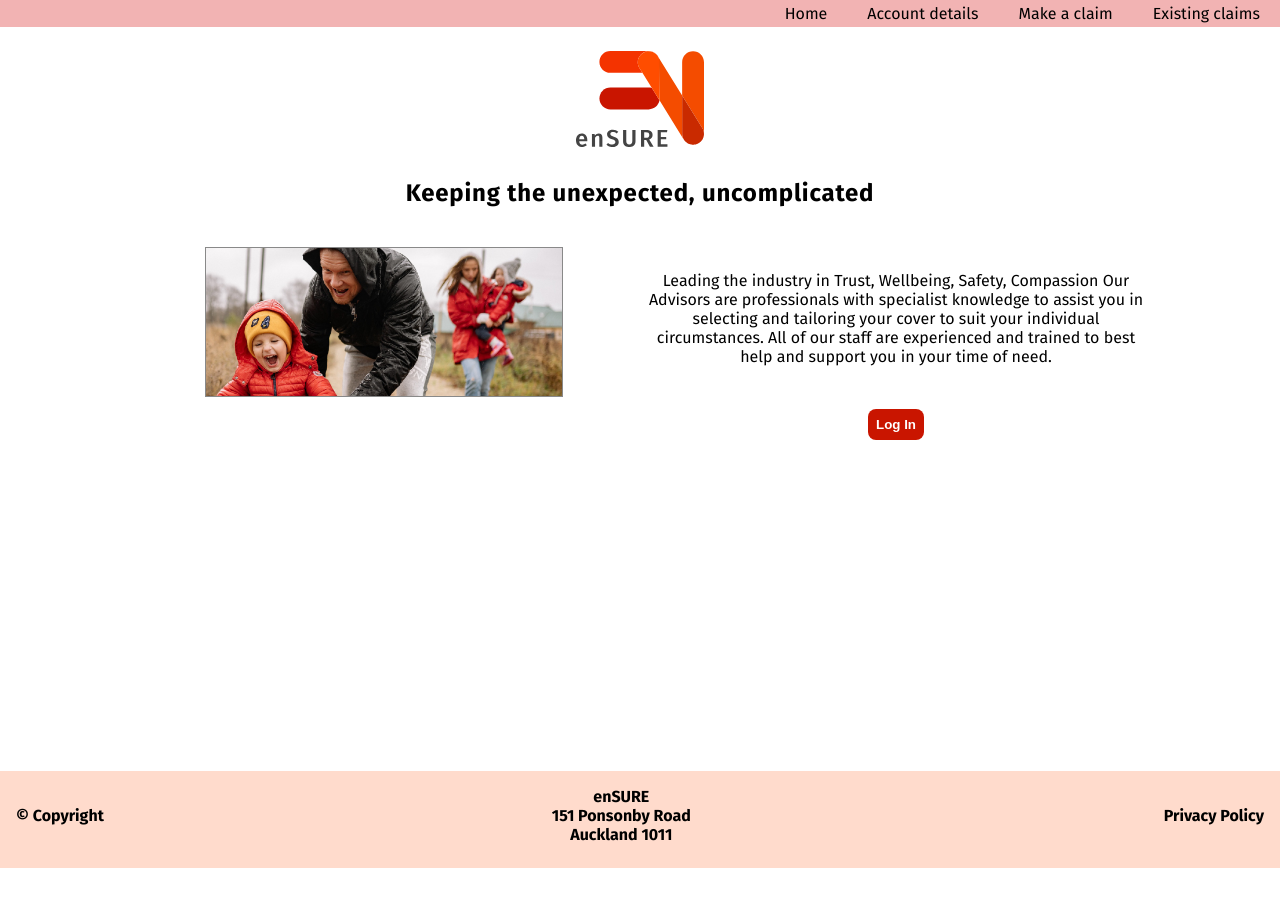
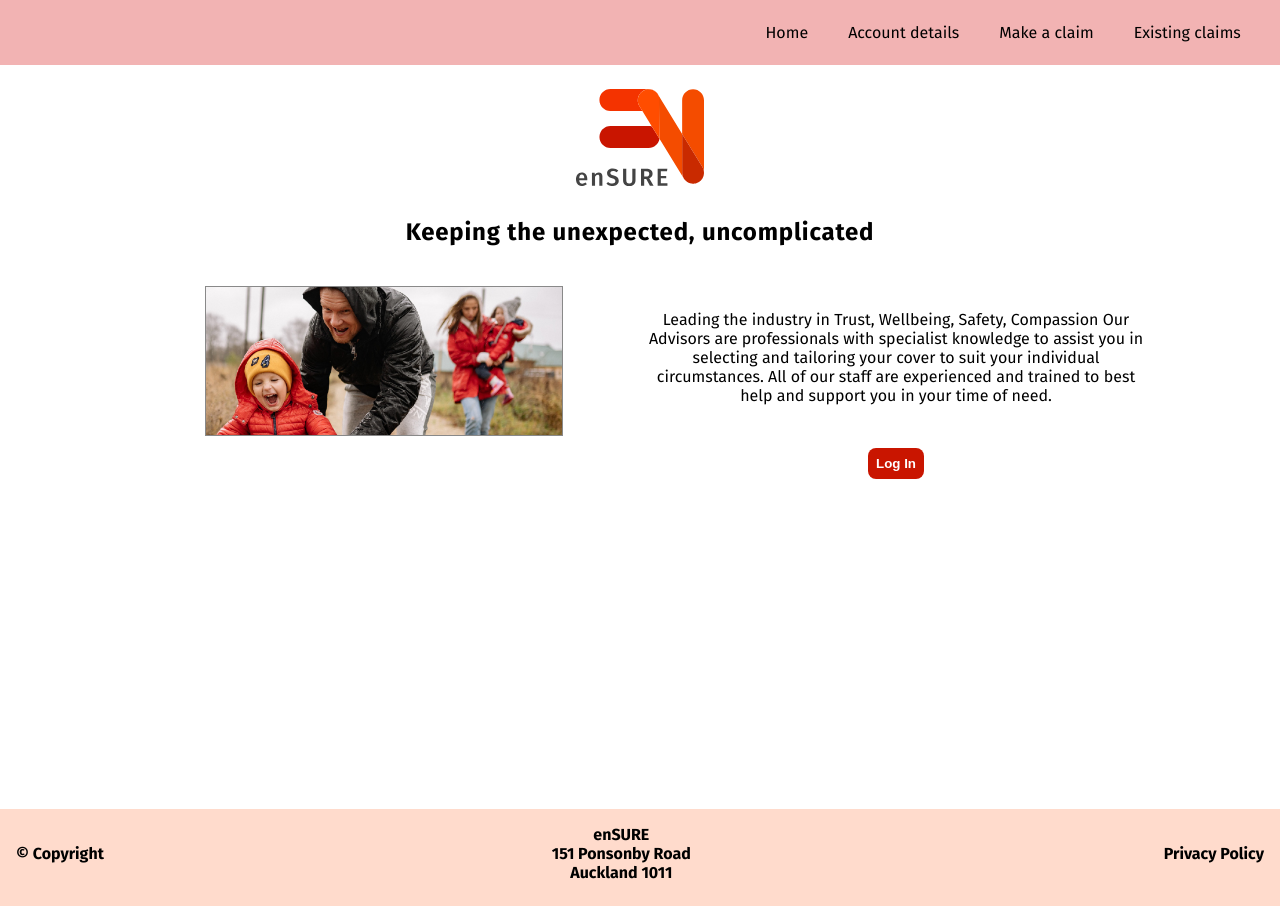
Before and after one commit to oliverEddy/claims-form, a React (Create React App) app in the folder client/: page / in a window 1280 px wide. Before the commit the page ends 868 px from the top, so only its background shows below. Built offline with nearby package versions, Linux system fonts and the light colour scheme.

Commit message:
thicker margin on navbar

```diff
--- a/client/src/components/NavBar.css
+++ b/client/src/components/NavBar.css
@@ -4,7 +4,6 @@
 
 body {
   margin: 0;
-  position: relative;
 }
 
 .nav {
@@ -15,11 +14,12 @@ body {
   align-items: center;
   gap: 2rem;
   padding: 0 1rem;
+  width: 100%;
 }
 
 .nav ul {
   padding: 0;
-  margin: 0;
+  margin: 1.2rem;
   list-style: none;
   display: flex;
   gap: 2rem;
```
